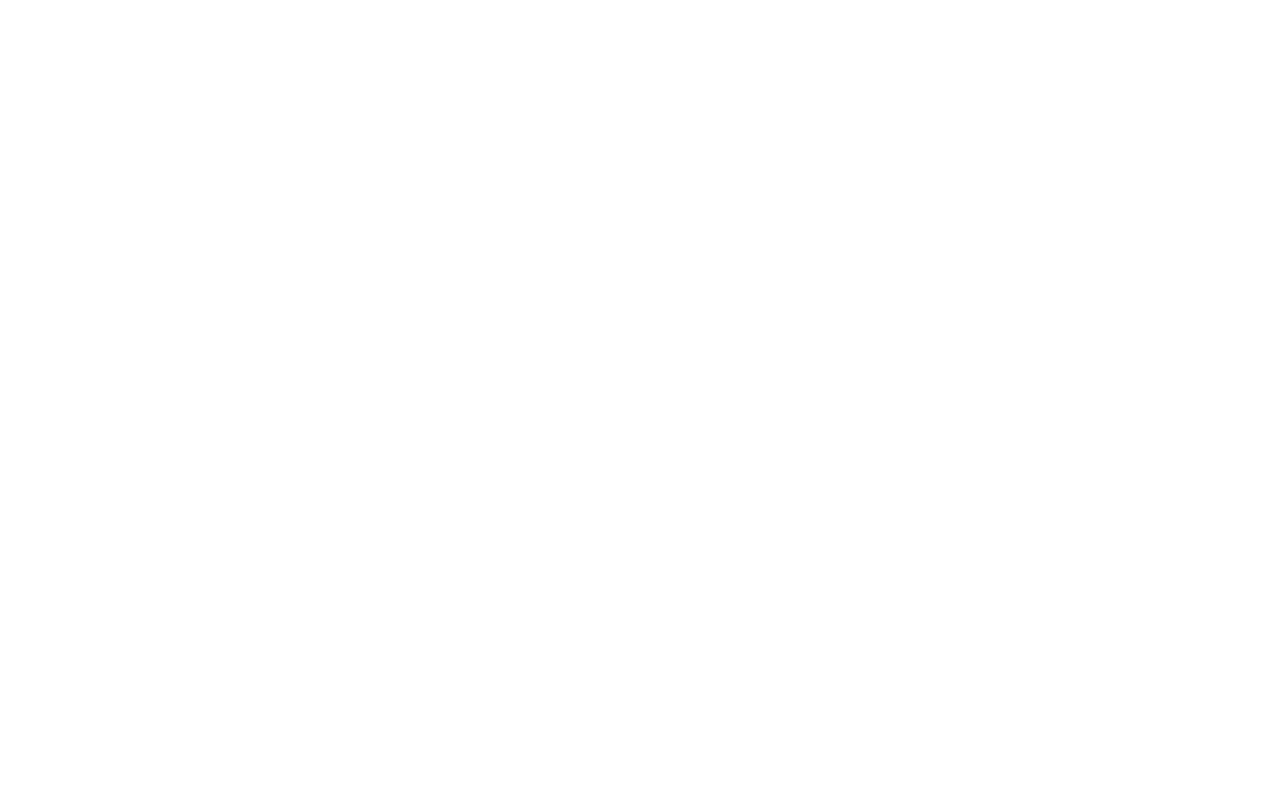
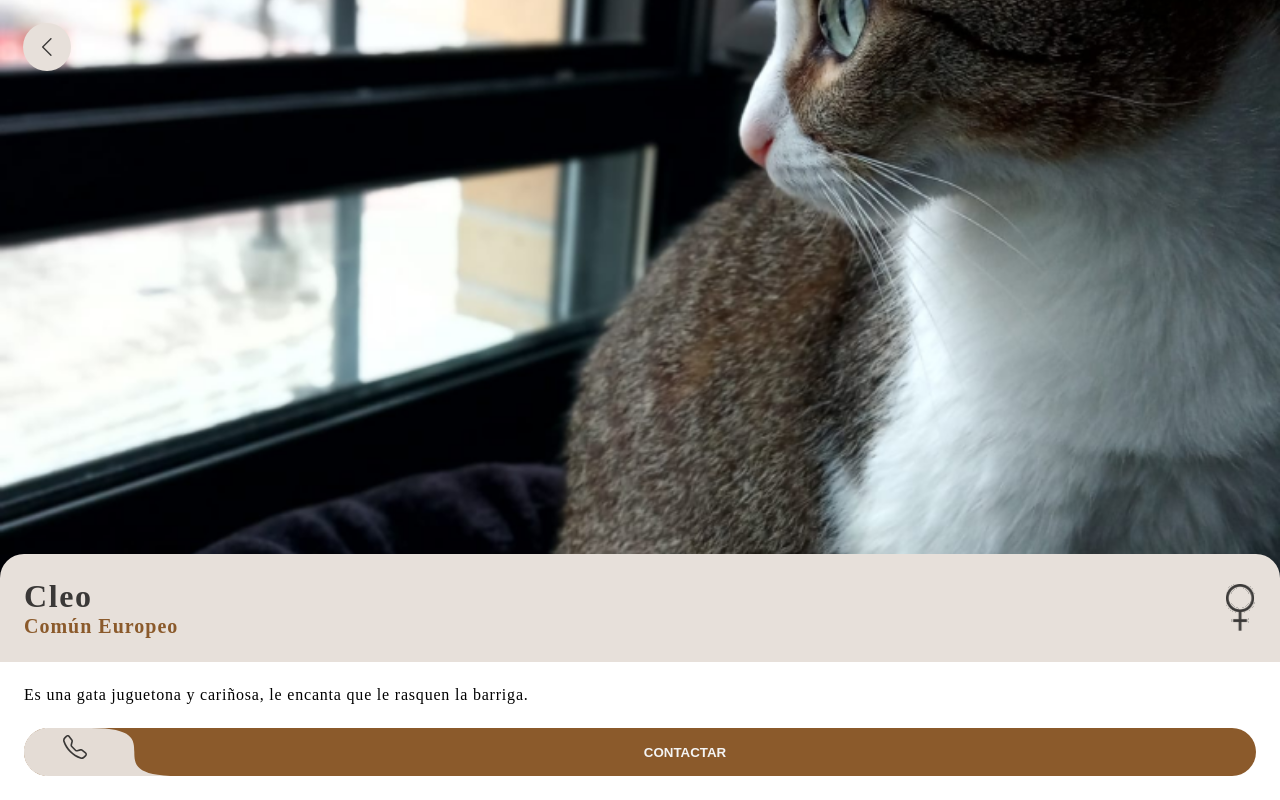
Before and after one commit to PresaMaite/HuellitasFelices, a React (Vite) app: page / in a window 1280 px wide. Built offline with nearby package versions, Linux system fonts and the light colour scheme.

Commit message:
whass contact added

```diff
--- a/src/App.jsx
+++ b/src/App.jsx
@@ -1,12 +1,12 @@
 import './App.css'
-
+import Details from './layouts/details/Details'
 
 
 function App() {
 
   return (
     <>
-
+      <Details/>
     </>
   )
 }
--- a/src/components/btn/Btn.jsx
+++ b/src/components/btn/Btn.jsx
@@ -4,9 +4,9 @@
 import decoration from "./../../assets/btnDecoration/btnDecoration.svg";
 
 
-export const Btn = ({text, icon, type}) => {
+export const Btn = ({text, icon, type, onClick}) => {
     return(
-        <button className='btnStyles' type={type}>
+        <button className='btnStyles' type={type} onClick={onClick}>
             <div className='btnDecoration' >
                 <img src={decoration} alt="" />
                 <img src={icon} alt="" className='imgAbsolute' />
@@ -20,5 +20,6 @@
 Btn.propTypes = {
     text: PropTypes.string,
     icon: PropTypes.string,
-    type: PropTypes.string
+    type: PropTypes.string,
+    onClick: PropTypes.func.isRequired
 }
--- a/src/components/descriptioncard/DescriptionCard.jsx
+++ b/src/components/descriptioncard/DescriptionCard.jsx
@@ -9,7 +9,7 @@
 
 
 
-function DescriptionCard({name, breed, gender, description}) {
+function DescriptionCard({name, breed, gender, description, redirectToWhatsApp}) {
 
     return (
       <div>
@@ -28,7 +28,7 @@
 
         <div className='card2'>
           <p className='description'>{description}</p>
-          <Btn text="CONTACTAR" icon={Phone}/>
+          <Btn text="CONTACTAR" icon={Phone} onClick={() => redirectToWhatsApp()} />
 
         </div>
       </div>
@@ -39,7 +39,8 @@
     name: PropTypes.string.isRequired,
     breed: PropTypes.string.isRequired,
     gender: PropTypes.string.isRequired,
-    description: PropTypes.string.isRequired
+    description: PropTypes.string.isRequired,
+    redirectToWhatsApp: PropTypes.func.isRequired,
   };
 
   export default DescriptionCard;
--- a/src/layouts/details/Details.jsx
+++ b/src/layouts/details/Details.jsx
@@ -5,6 +5,13 @@
 import './Details.css';
 
 function Details () {
+    const redirectToWhatsApp = () => {
+        const phoneNumber = '0034611404368';
+        const message = 'Hola, me encantaría adoptar ¿Puedes ayudarme?'; // Mensaje opcional
+
+        const whatsappLink = `https://api.whatsapp.com/send?phone=${phoneNumber}&text=${encodeURIComponent(message)}`;
+        window.open(whatsappLink, '_blank');
+      };
 
     return (
         <div className='detailsview'>
@@ -12,7 +19,15 @@
                 <img src={BackBtn} alt="Regreso" className='backBtn' />
             </div>
             <div className="backgroundImage" style={{ backgroundImage: `url(${Gatin2})` }}></div>
-            <div className="detailsContainer"><DescriptionCard name='Cleo' breed='Común Europeo' gender='female' description='Es una gata juguetona y cariñosa, le encanta que le rasquen la barriga.'/></div>
+            <div className="detailsContainer">
+                <DescriptionCard
+                    name='Cleo'
+                    breed='Común Europeo'
+                    gender='female'
+                    description='Es una gata juguetona y cariñosa, le encanta que le rasquen la barriga.'
+                    redirectToWhatsApp={redirectToWhatsApp}
+                />
+            </div>
         </div>
 
 
```
